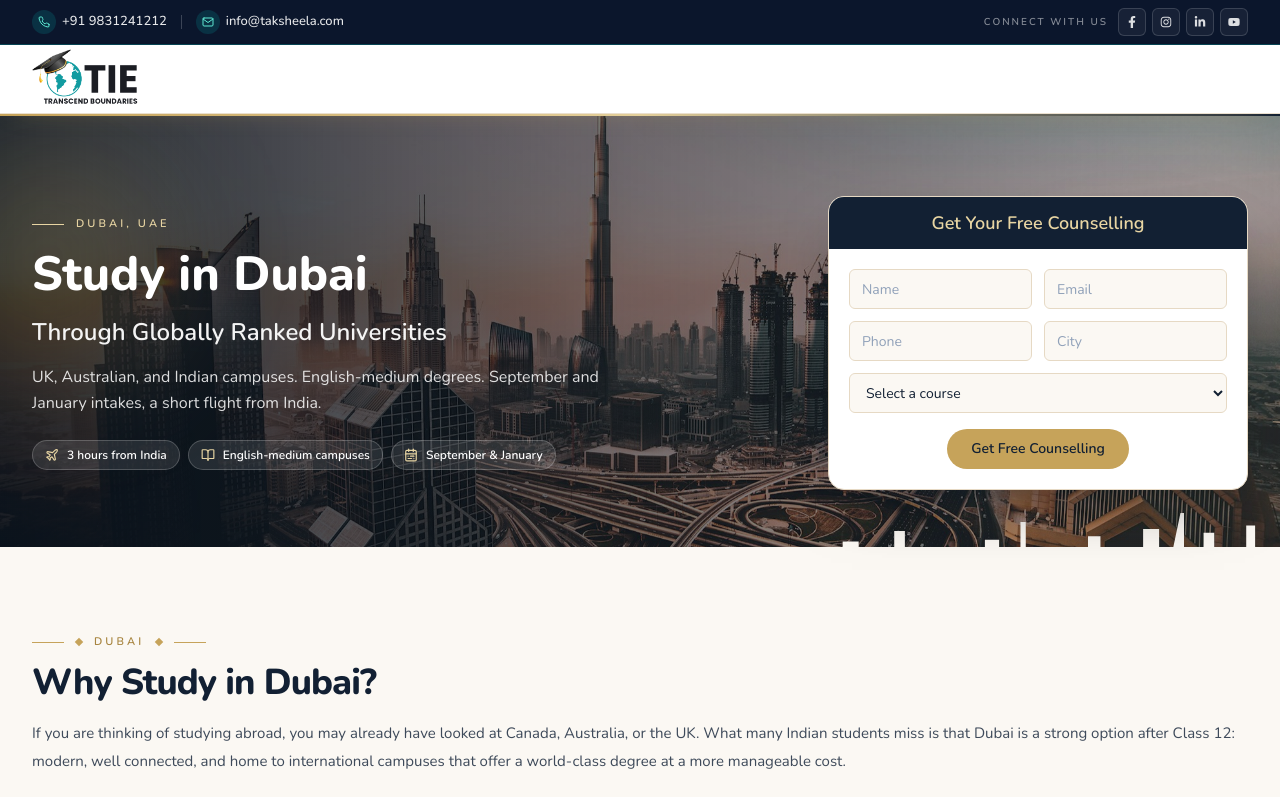
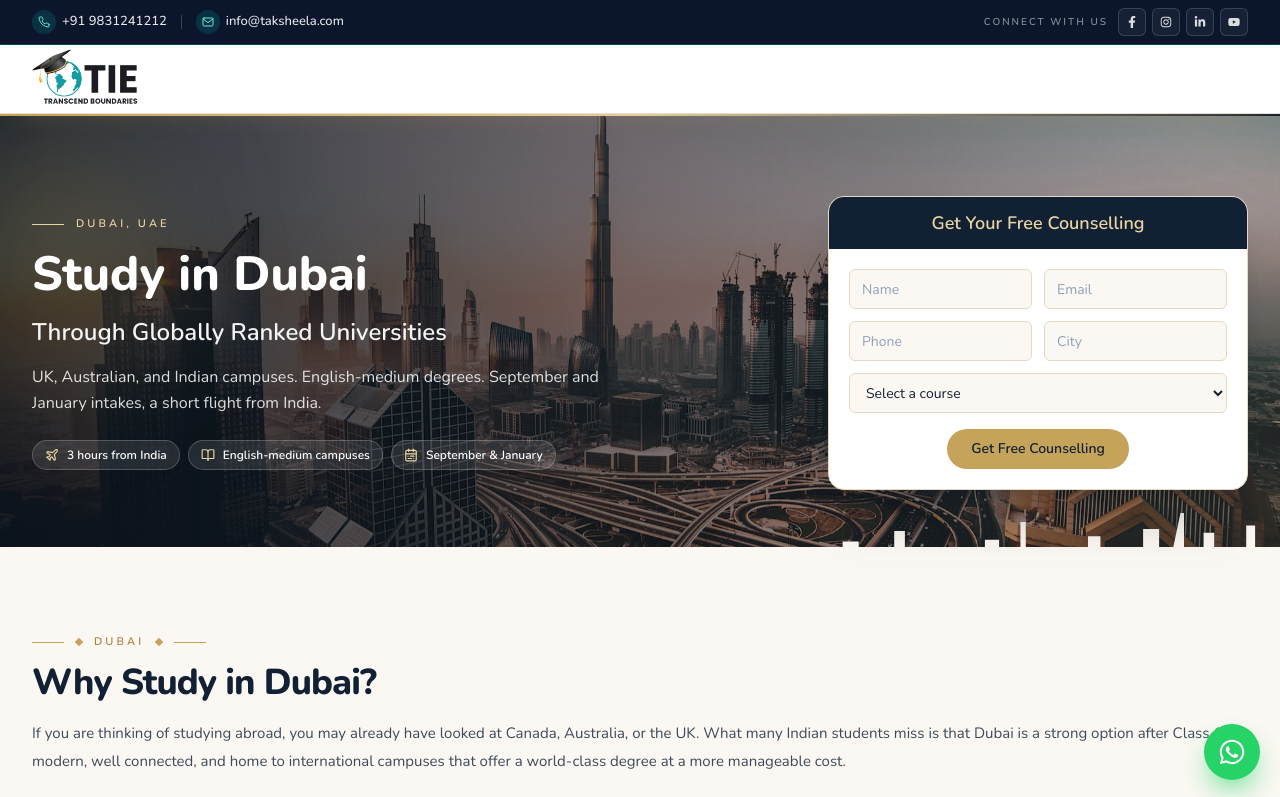
Before and after one commit to urbancoders-techteam/tie-website-ssr, a Next.js app: page /study-abroad/dubai-lp in a window 1280 px wide. Shown: the top 797 px of the page. Built offline with nearby package versions, Linux system fonts and the light colour scheme.

Commit message:
Add WhatsApp chat feature and update metadata for Dubai campaign
- Introduced a WhatsApp chat button for user inquiries about studying in Dubai, enhancing user engagement.
- Updated page metadata to prevent indexing by search engines, optimizing SEO strategy for the Dubai campaign.

```diff
--- a/src/app/study-abroad/dubai-lp/page.tsx
+++ b/src/app/study-abroad/dubai-lp/page.tsx
@@ -5,6 +5,10 @@ export const metadata: Metadata = {
   title: "Study in Dubai | Universities, Fees & Admissions | Taksheela",
   description:
     "Study in Dubai at globally ranked university campuses. Get a free shortlist, fee range, and intake plan for Indian students with Taksheela.",
+  robots: {
+    index: false,
+    follow: false,
+  },
 };
 
 export default function DubaiCampaignRoute() {
--- a/src/components/campaign/study-abroad-campaign/dubai/DubaiCampaignPage.tsx
+++ b/src/components/campaign/study-abroad-campaign/dubai/DubaiCampaignPage.tsx
@@ -1,3 +1,4 @@
+import { FaWhatsapp } from "react-icons/fa";
 import FAQSection from "@/components/campaign/FAQSection";
 import DubaiScolarship from "./DubaiScolarship";
 import DubaiCampaignHeader from "./DubaiCampaignHeader";
@@ -6,7 +7,7 @@ import DubaiComparison from "./DubaiComparison";
 import DubaiConnectBand from "./DubaiConnectBand";
 import DubaiHero from "./DubaiHero";
 import WhyStudyInDubai from "./WhyStudyInDubai";
-import { DUBAI_FAQ_ITEMS } from "./dubaiContent";
+import { DUBAI_FAQ_ITEMS, DUBAI_PHONE } from "./dubaiContent";
 import DubaiTopRankedUniversities from "./DubaiTopRankedUniversities";
 import Footer from "@/components/Footer";
 
@@ -32,6 +33,15 @@ export default function DubaiCampaignPage() {
         />
       </main>
       <Footer />
+      <a
+        href={`https://wa.me/${DUBAI_PHONE.replace(/\D/g, "")}?text=${encodeURIComponent("Hi, I want to know about studying in Dubai.")}`}
+        target="_blank"
+        rel="noopener noreferrer"
+        aria-label="Chat on WhatsApp"
+        className="fixed bottom-5 right-5 z-40 flex h-14 w-14 items-center justify-center rounded-full bg-[#25D366] text-white shadow-[0_14px_30px_-8px_rgba(37,211,102,0.85)] transition duration-300 hover:-translate-y-0.5 hover:bg-[#1ebe5d] focus-visible:outline focus-visible:outline-2 focus-visible:outline-offset-2 focus-visible:outline-[#25D366]"
+      >
+        <FaWhatsapp className="h-7 w-7" aria-hidden />
+      </a>
       <style>{`
         @keyframes dubai-kenburns {
           from { transform: scale(1); }
```
